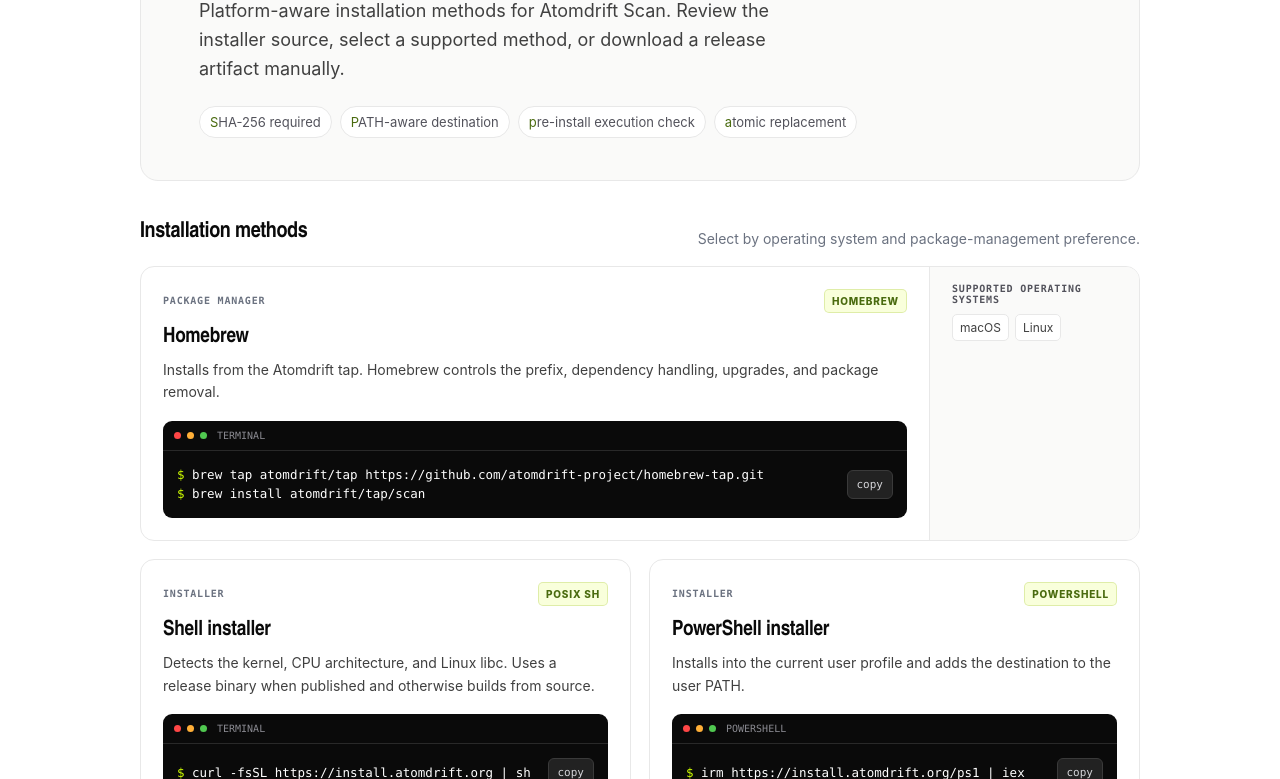
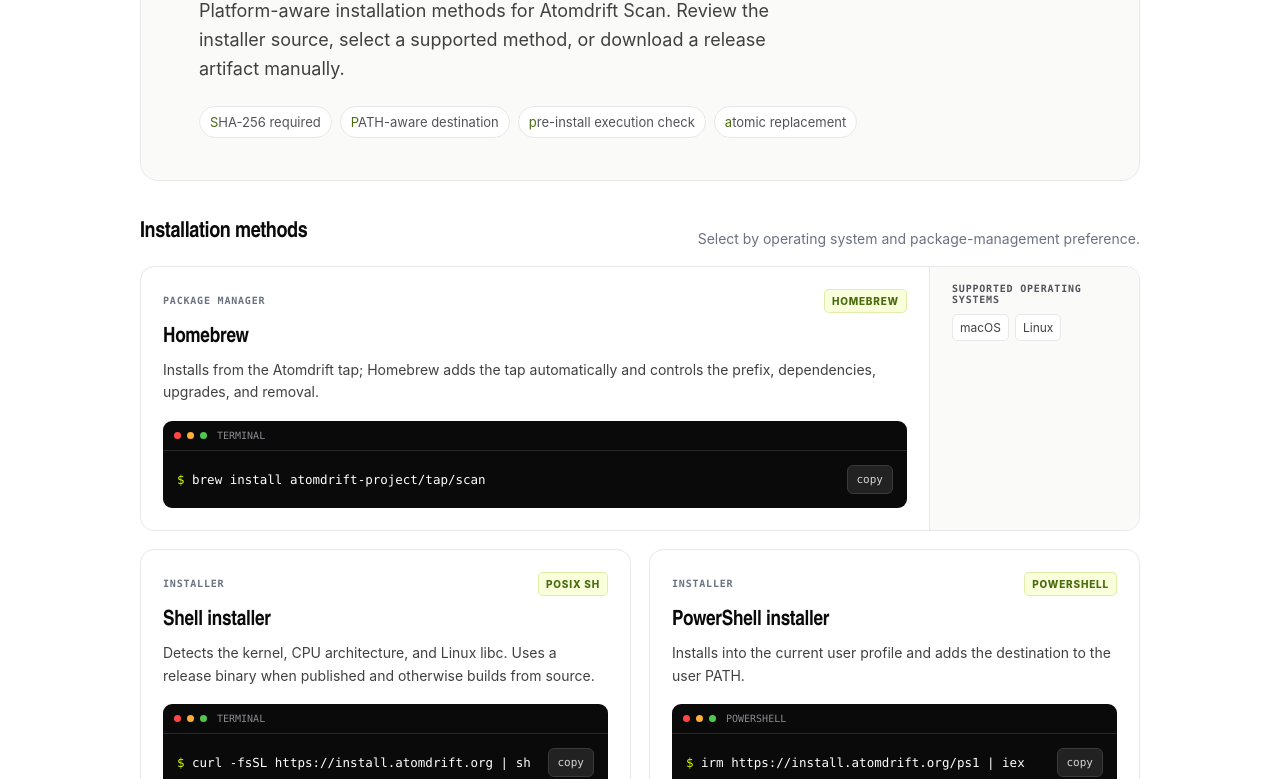
Before and after one commit to atomdrift-project/installer, a plain HTML site: page index.html in a window 1280 px wide. Shown: the part 321-1100 px from the top of the page. Drawn offline with Linux system fonts and the light colour scheme.

Commit message:
change brew namespace to mirror github project name

```diff
--- a/index.html
+++ b/index.html
@@ -225,10 +225,6 @@
     .command-row { align-items: center; display: flex; gap: 10px; min-width: 0; padding: 14px; }
     .command-row code { color: #fff; flex: 1; font: 12.5px/1.55 var(--mono); max-width: 100%; min-width: 0; overflow-x: auto; scrollbar-width: thin; white-space: nowrap; }
     .command-row code::before { color: var(--toxic); content: "$ "; }
-    .command-row code.multiline { white-space: normal; }
-    .command-row code.multiline::before { content: none; }
-    .command-line { display: block; }
-    .command-line::before { color: var(--toxic); content: "$ "; }
 
     .copy-button {
       background: #222;
@@ -371,15 +367,12 @@
           <div class="card-main">
             <div class="card-kicker"><span class="method-kind">Package manager</span><span class="badge">Homebrew</span></div>
             <h3>Homebrew</h3>
-            <p class="card-description">Installs from the Atomdrift tap. Homebrew controls the prefix, dependency handling, upgrades, and package removal.</p>
+            <p class="card-description">Installs from the Atomdrift tap; Homebrew adds the tap automatically and controls the prefix, dependencies, upgrades, and removal.</p>
             <div class="terminal">
               <div class="terminal-bar" aria-hidden="true"><span class="terminal-dot"></span><span class="terminal-dot"></span><span class="terminal-dot"></span><span class="terminal-label">terminal</span></div>
               <div class="command-row">
-                <code class="multiline">
-                  <span class="command-line">brew tap atomdrift/tap https://github.com/atomdrift-project/homebrew-tap.git</span>
-                  <span class="command-line">brew install atomdrift/tap/scan</span>
-                </code>
-                <button class="copy-button" type="button" data-copy="brew tap atomdrift/tap https://github.com/atomdrift-project/homebrew-tap.git&#10;brew install atomdrift/tap/scan" aria-label="Copy Homebrew install commands">copy</button>
+                <code>brew install atomdrift-project/tap/scan</code>
+                <button class="copy-button" type="button" data-copy="brew install atomdrift-project/tap/scan" aria-label="Copy Homebrew install command">copy</button>
               </div>
             </div>
           </div>
```
Also changed, not shown: 4 other files.
